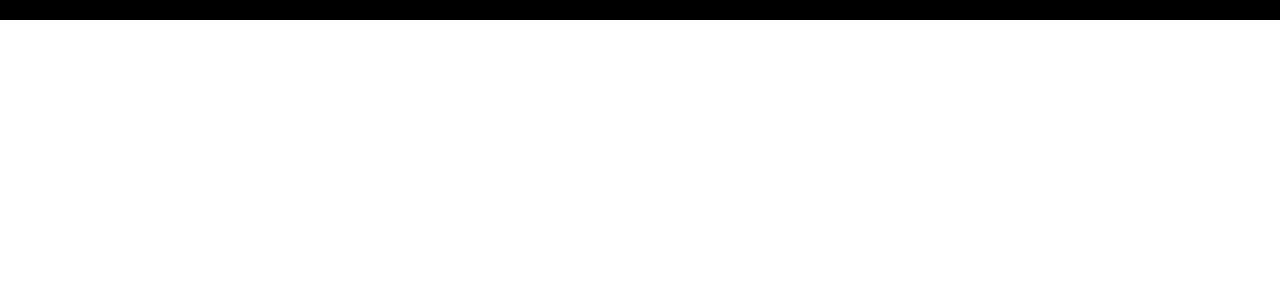
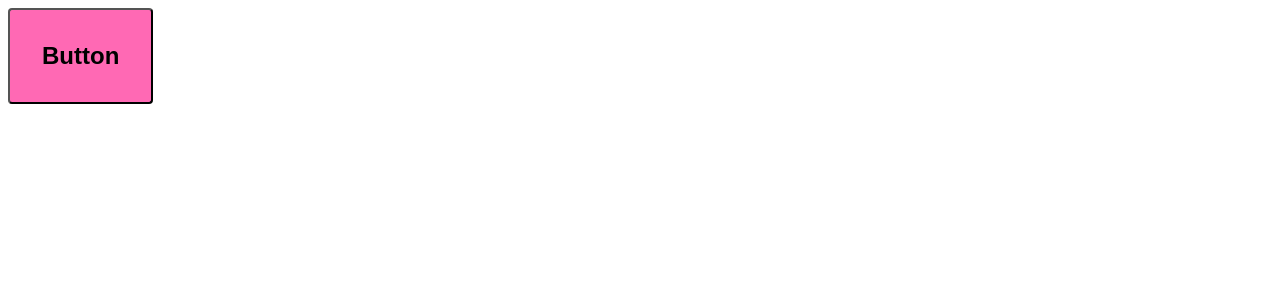
Before and after one commit to dango0812/dango0812.github.io, a React (Vite) app: page / in a window 1280 px wide. Shown: the top 300 px of the page. Built offline with nearby package versions, Linux system fonts and the light colour scheme; a web font is replaced by a local one.

Commit message:
chore: Deleted tailwindcss & emotion styled configuration

```diff
--- a/postcss.config.js
+++ /dev/null
@@ -1,13 +0,0 @@
-/** @type {import('postcss-load-config').Config} */
-
-export default {
-  plugins: {
-    tailwindcss: {},
-    autoprefixer: {},
-    "postcss-flexbugs-fixes": {},
-    "postcss-preset-env": {},
-    "postcss-normalize": {
-      allowDuplicates: false,
-    },
-  },
-}
--- a/src/App.tsx
+++ b/src/App.tsx
@@ -1,7 +1,23 @@
+import styled from '@emotion/styled'
+
+const Button = styled.button`
+  padding: 32px;
+  background-color: hotpink;
+  font-size: 24px;
+  border-radius: 4px;
+  color: black;
+  font-weight: bold;
+  &:hover {
+    color: white;
+  }
+`
+
 export default function App() {
+
+
   return (
-    <div className="bg-black h-5">
-      tailwind css test
+    <div>
+      <Button>Button</Button>
     </div>
   )
 }
--- a/src/global.css
+++ /dev/null
@@ -1,3 +0,0 @@
-@tailwind base;
-@tailwind components;
-@tailwind utilities;
--- a/src/main.tsx
+++ b/src/main.tsx
@@ -1,7 +1,6 @@
 import { StrictMode } from 'react'
 import { createRoot } from 'react-dom/client'
 import App from './App.tsx'
-import './global.css'
 
 createRoot(document.getElementById('root')!).render(
   <StrictMode>
--- a/tailwind.config.ts
+++ /dev/null
@@ -1,15 +0,0 @@
-// tailwind
-import type { Config } from "tailwindcss";
-
-const config: Config = {
-  content: [
-    "./index.html",
-    "./src/**/*.{js,ts,jsx,tsx}"
-  ],
-  theme: {
-    extend: {},
-  },
-  plugins: [],
-}
-
-export default config;
--- a/tsconfig.app.json
+++ b/tsconfig.app.json
@@ -20,6 +20,7 @@
     "moduleDetection": "force",
     "noEmit": true,
     "jsx": "react-jsx",
+    "jsxImportSource": "@emotion/react",
 
     /* Linting */
     "strict": true,
--- a/vite.config.ts
+++ b/vite.config.ts
@@ -8,14 +8,13 @@
 // https://vitejs.dev/config/
 export default defineConfig({
   plugins: [
-    react(),
+    react({
+      jsxImportSource: "@emotion/react"
+    }),
     pathAlias(),
     legacy({
       targets: ['chrome >= 64', 'safari >= 12'],
       modernPolyfills: true
     })
-  ],
-  css: {
-    postcss: "postcss.config.js"
-  }
+  ]
 })
```
Also changed, not shown: package.json (+2 -6 lines), 1 other file (tests, documents, lock files or other folders).
